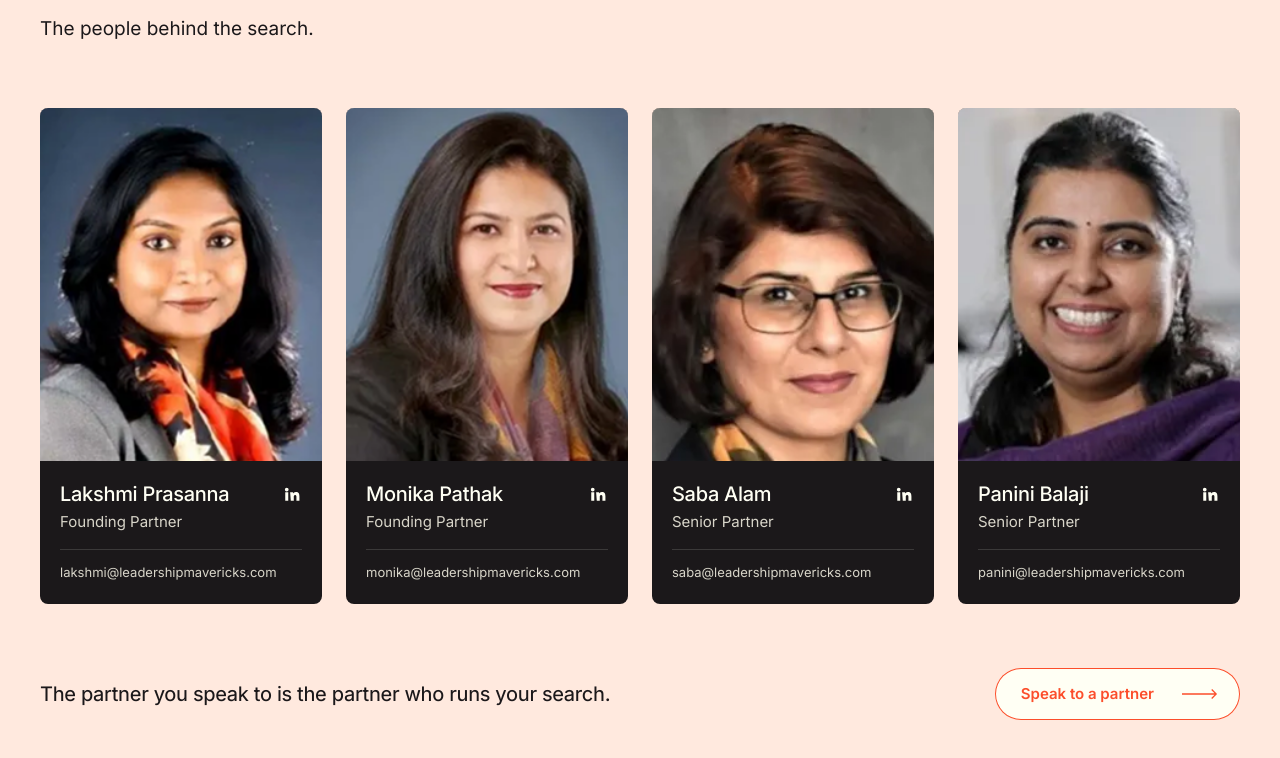
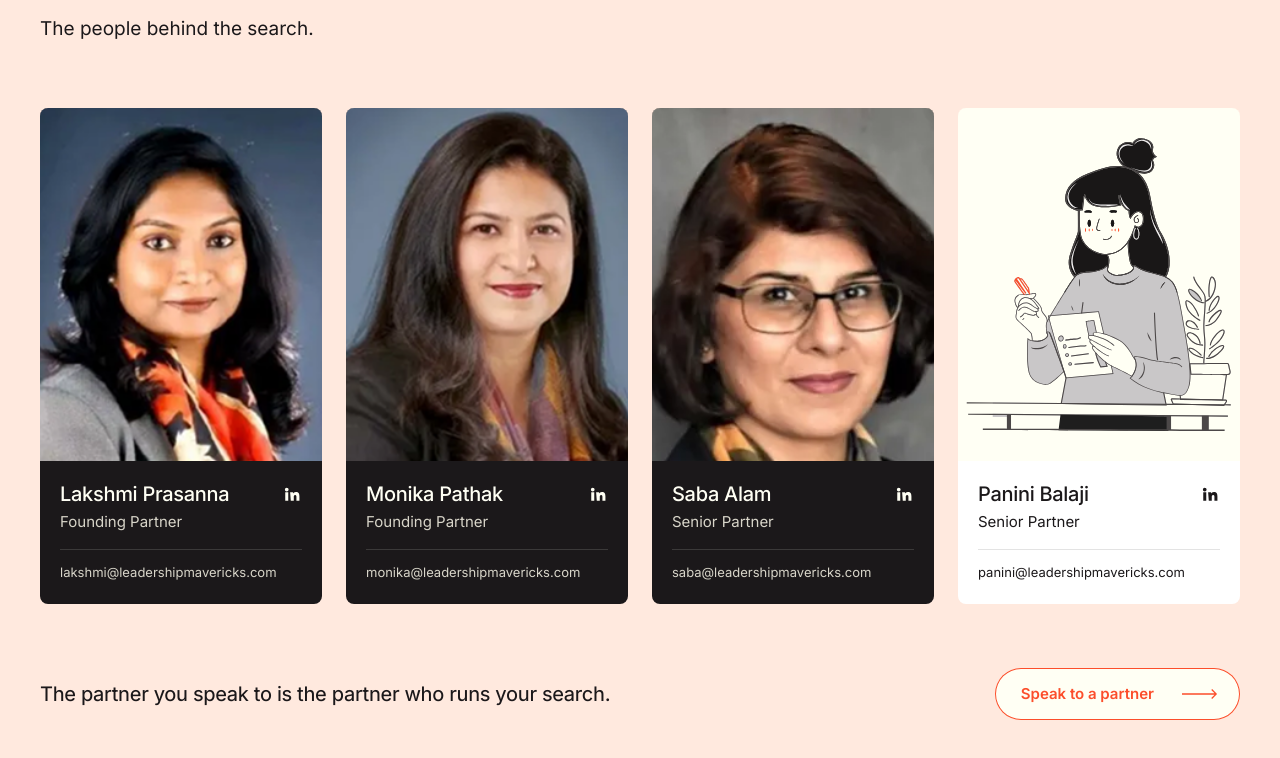
Before and after one commit to oris-makes/leadership-mavericks-preview, a plain HTML site: page v5/home.html in a window 1280 px wide. Shown: the part 4893-5651 px from the top of the page. Drawn offline with Linux system fonts and the light colour scheme.

Commit message:
v5: team cards cycle photo/illustration clockwise on touch screens
Hover never fires on touch, so while the team grid is on screen each card in turn
swaps to its illustration and turns white, like hover. Off for reduced motion.

Co-Authored-By: Claude Opus 5.5 <noreply@anthropic.com>

```diff
--- a/v5/home.html
+++ b/v5/home.html
@@ -129,8 +129,8 @@ html.lm-js [data-reveal=timeline]:not([data-in])>span:last-child{transform:scale
 /* team: photo by default, the illustrated avatar crossfades in on hover or keyboard focus */
 .lm-team-illo{opacity:0;transform:scale(.96)}
 .lm-team-photo,.lm-team-illo{transition:opacity 300ms var(--ease-out),transform 400ms var(--ease-out)!important}
-.lm-team>article:focus-within .lm-team-photo{opacity:0}
-.lm-team>article:focus-within .lm-team-illo{opacity:1;transform:none}
+.lm-team>article:focus-within .lm-team-photo,.lm-team>article.lm-swap .lm-team-photo{opacity:0}
+.lm-team>article:focus-within .lm-team-illo,.lm-team>article.lm-swap .lm-team-illo{opacity:1;transform:none}
 @media (hover:hover) and (pointer:fine){
   .lm-team>article:hover .lm-team-photo{opacity:0;transform:scale(1.04)}
   .lm-team>article:hover .lm-team-illo{opacity:1;transform:none}
@@ -142,9 +142,9 @@ html.lm-js [data-reveal=timeline]:not([data-in])>span:last-child{transform:scale
 .lm-team-info a[aria-label],.lm-email{position:relative;z-index:2}
 /* dark cards turn white on hover (or keyboard focus); text flips to ink */
 .lm-team>article,.lm-team-info,.lm-team-info *{transition:background-color 250ms ease,color 200ms ease,border-color 200ms ease}
-.lm-team>article:focus-within{background:#FFFFFF!important}
-.lm-team>article:focus-within .lm-team-info :is(h3,a,p){color:#1B181A!important}
-.lm-team>article:focus-within .lm-email{border-top-color:rgba(27,24,26,.12)!important}
+.lm-team>article:focus-within,.lm-team>article.lm-swap{background:#FFFFFF!important}
+.lm-team>article:focus-within .lm-team-info :is(h3,a,p),.lm-team>article.lm-swap .lm-team-info :is(h3,a,p){color:#1B181A!important}
+.lm-team>article:focus-within .lm-email,.lm-team>article.lm-swap .lm-email{border-top-color:rgba(27,24,26,.12)!important}
 @media (hover:hover) and (pointer:fine){
   .lm-team>article:hover{background:#FFFFFF!important}
   .lm-team>article:hover .lm-team-info :is(h3,a,p){color:#1B181A!important}
@@ -886,6 +886,7 @@ class Component extends DCLogic {
 })(q, $, mark, head); } catch (err) { if (window.console) console.warn('motion setup', err); }
     try { stickyBar(); } catch (err) { if (window.console) console.warn('sticky bar', err); }
     try { servicesHover(); } catch (err) { if (window.console) console.warn('services hover', err); }
+    try { teamAutoSwap(); } catch (err) { if (window.console) console.warn('team auto swap', err); }
     try { sectors(); } catch (err) { if (window.console) console.warn('sector rotator', err); }
   }
 
@@ -954,6 +955,47 @@ class Component extends DCLogic {
     bar.addEventListener('focusin', function () { apply(true); });
   }
 
+  /* Team cards on touch screens: hover never fires, so while the grid is on screen the cards
+     take turns showing their illustration, one person at a time, going clockwise round the grid
+     (row 1 left to right, row 2 right to left). Off for reduced motion. */
+  function teamAutoSwap() {
+    if (!window.matchMedia('(hover: none), (pointer: coarse)').matches) return;
+    if (window.matchMedia('(prefers-reduced-motion: reduce)').matches) return;
+    var grid = q('#team .lm-team');
+    if (!grid || grid.__lmSwap) return;
+    grid.__lmSwap = true;
+    var cards = $('article', grid), step = -1, timer = 0, visible = false;
+
+    function clockwise() {
+      var rows = [];
+      cards.forEach(function (c) {
+        var top = Math.round(c.offsetTop), row = rows.filter(function (r) { return Math.abs(r.top - top) < 8; })[0];
+        if (!row) rows.push(row = { top: top, items: [] });
+        row.items.push(c);
+      });
+      rows.sort(function (a, b) { return a.top - b.top; });
+      return rows.reduce(function (out, r, i) {
+        r.items.sort(function (a, b) { return a.offsetLeft - b.offsetLeft; });
+        return out.concat(i % 2 ? r.items.reverse() : r.items);
+      }, []);
+    }
+    function tick() {
+      var order = clockwise();
+      cards.forEach(function (c) { c.classList.remove('lm-swap'); });
+      step = (step + 1) % order.length;
+      order[step].classList.add('lm-swap');
+      timer = setTimeout(tick, 1800);
+    }
+    function stop() { clearTimeout(timer); timer = 0; cards.forEach(function (c) { c.classList.remove('lm-swap'); }); }
+    function start() { if (!timer && visible && !document.hidden) timer = setTimeout(tick, 600); }
+
+    new IntersectionObserver(function (entries) {
+      visible = entries[0].isIntersecting;
+      if (visible) start(); else { stop(); step = -1; }
+    }, { threshold: 0.4 }).observe(grid);
+    document.addEventListener('visibilitychange', function () { if (document.hidden) stop(); else start(); });
+  }
+
   /* Services index: on desktop, resting the pointer on a name for 90ms opens it (clicks and keys work everywhere). */
   function servicesHover() {
     var wide = window.matchMedia('(min-width: 901px) and (hover: hover) and (pointer: fine)');
```
